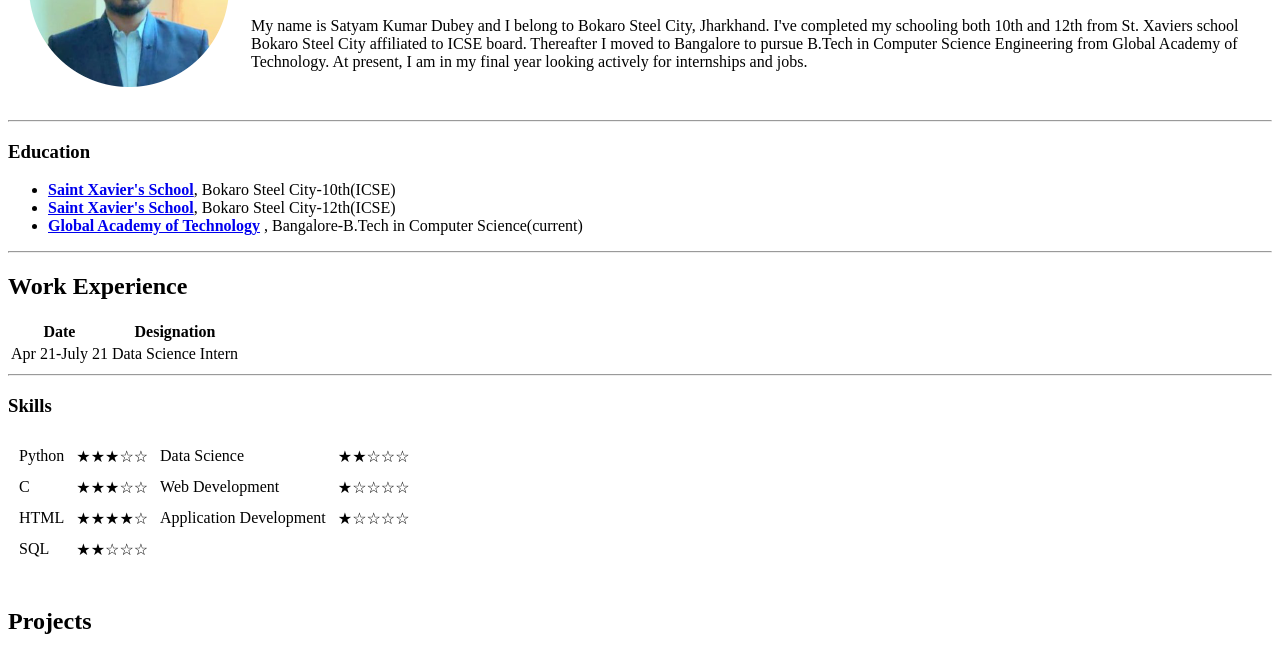
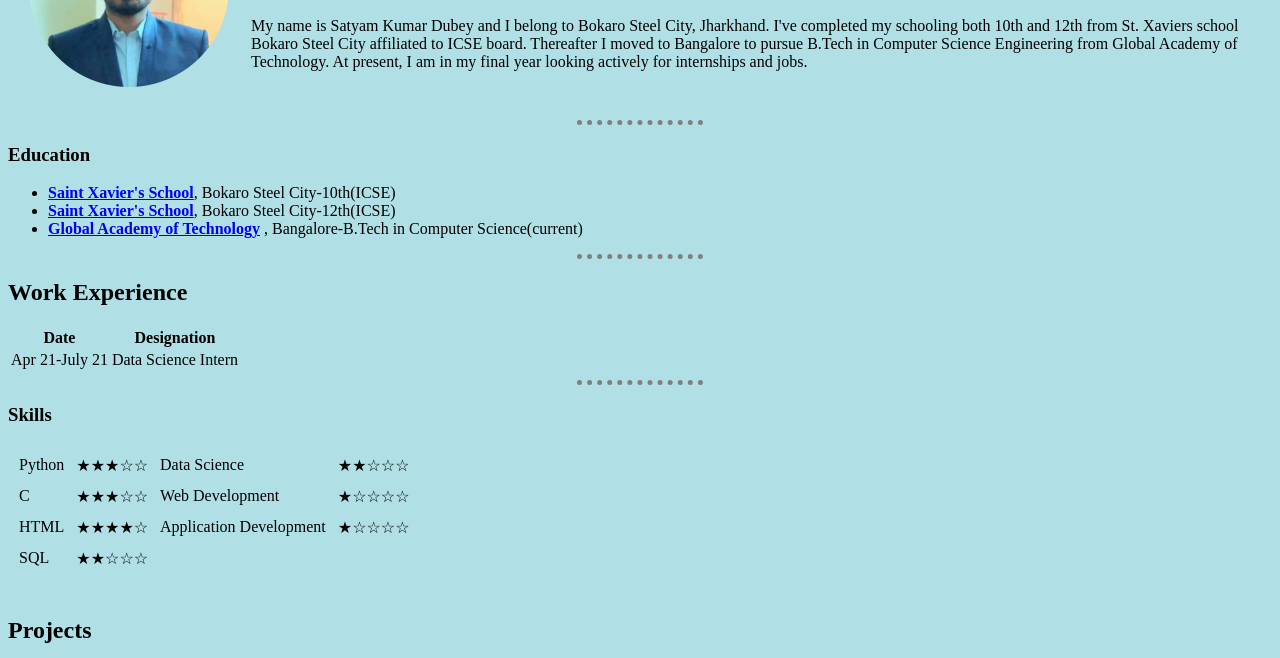
Before and after one commit to Dsatyam15/CV, a plain HTML site: page index.html in a window 1280 px wide. Shown: the part 142-800 px from the top of the page. Drawn offline with Linux system fonts and the light colour scheme.

Commit message:
Update index.html

```diff
--- a/index.html
+++ b/index.html
@@ -2,6 +2,20 @@
 <html lang="en" dir="ltr">
   <head>
     <meta charset="utf-8">
+    <style>
+      body
+      {
+        background-color: powderblue;
+      }
+      hr
+      {
+        border-color: grey;
+        border-style: none;
+        border-top-style: dotted;
+        border-width: 5px;
+        width: 10%;
+      }
+    </style>
     <title>🖤 Satyam's Website</title>
   </head>
   <body>
```
